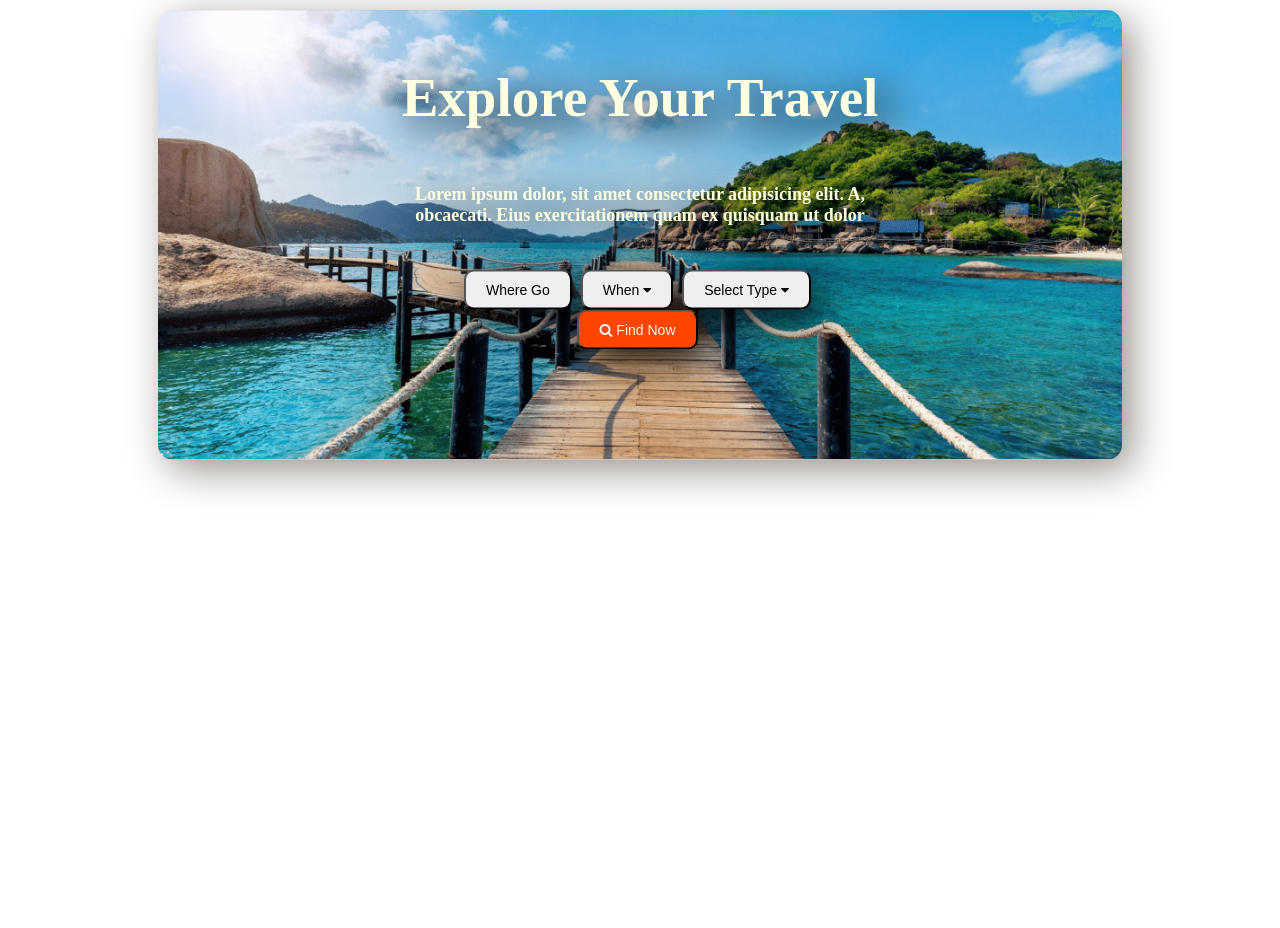
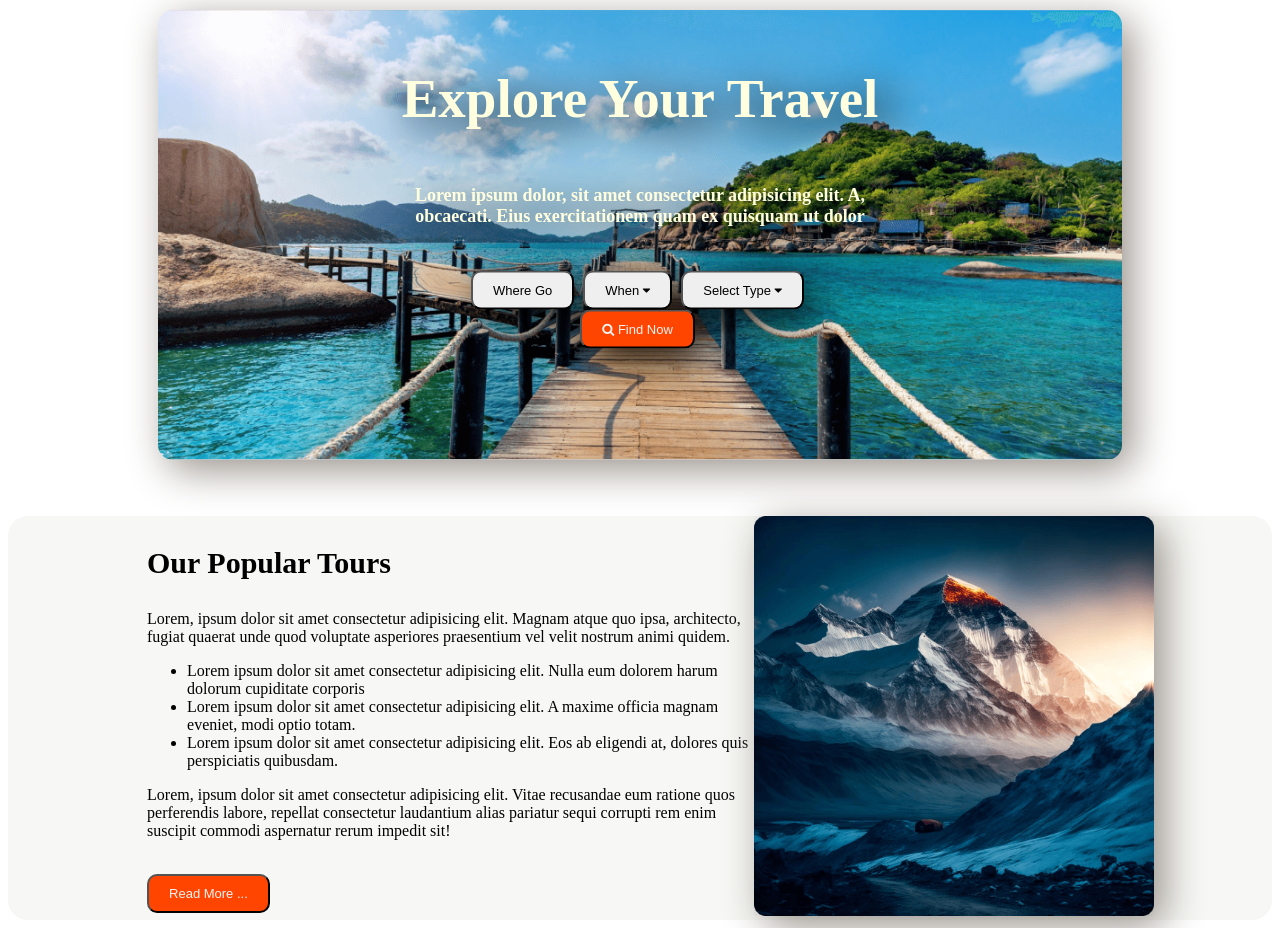
Before and after one commit to AZIZULHAKIM95/travel-website, a plain HTML site: page index.html in a window 1280 px wide. Shown: the part 101-1029 px from the top of the page. Before the commit the page ends 800 px from the top, so only its background shows below. Drawn offline with Linux system fonts and the light colour scheme.

Commit message:
section part

```diff
--- a/index.html
+++ b/index.html
@@ -8,6 +8,8 @@
     <link rel="stylesheet" href="https://cdnjs.cloudflare.com/ajax/libs/font-awesome/4.7.0/css/font-awesome.min.css">
 </head>
 <body>
+
+    <main>
 
 
         <header>
@@ -45,7 +47,49 @@
 
         </header>
 
-    <main>
+        <br>
+        <br>
+
+        <br>
+
+        <article>
+
+           <section>
+            <div class="first"">
+                <div class="two">
+                    <h1 style="font-size: 30px;">
+                         Our Popular Tours
+                    </h1>
+
+                    <p>
+                        Lorem, ipsum dolor sit amet consectetur adipisicing elit. Magnam atque quo ipsa, architecto, fugiat quaerat unde quod voluptate asperiores praesentium vel velit nostrum animi quidem.
+                    </p>
+
+
+                    <ul>
+                         <li>Lorem ipsum dolor sit amet consectetur adipisicing elit. Nulla eum dolorem harum dolorum cupiditate corporis </li>
+                         <li>Lorem ipsum dolor sit amet consectetur adipisicing elit. A maxime officia magnam eveniet, modi optio totam.</li>
+                         <li>Lorem ipsum dolor sit amet consectetur adipisicing elit. Eos ab eligendi at, dolores quis perspiciatis quibusdam.</li>
+                    </ul>
+
+                    <p>
+                        Lorem, ipsum dolor sit amet consectetur adipisicing elit. Vitae recusandae eum ratione quos perferendis labore, repellat consectetur laudantium alias pariatur sequi corrupti rem enim suscipit commodi aspernatur rerum impedit sit!
+                    </p>
+                    <br>
+
+
+                    <button class="button-body"  style="background-color: orangered; color: whitesmoke;">Read More ...</button>
+                </div>
+
+                <div class="third">
+
+                    <img class="image" src="Images/Rectangle 4.png" alt="">
+                </div>
+            </div>
+        </section>
+
+        </article>
+
 
 
     </main>
--- a/style.css
+++ b/style.css
@@ -88,9 +88,32 @@ nav > div> img{
 
 .button-body{
 
-    font-size: 14px;
+    font-size: 13px;
     border-radius: 10px;
     padding: 10px 20px;
     margin-right: 5px;
     cursor: pointer;
 }
+
+.image{
+    width: 400px;
+    height: 400px;
+    filter: drop-shadow(10px 10px 20px rgb(151, 144, 137));
+}
+
+.first{
+
+    display: flex;
+    background-color: rgb(247, 248, 245) ;
+    border-radius: 20px;
+}
+.two{
+
+    width: 100%;
+    padding-left: 11%;
+}
+
+.third{
+    width: 30%;
+    padding-right: 11%;
+}
```
Lines whose indentation alone changed are shown as unchanged.
